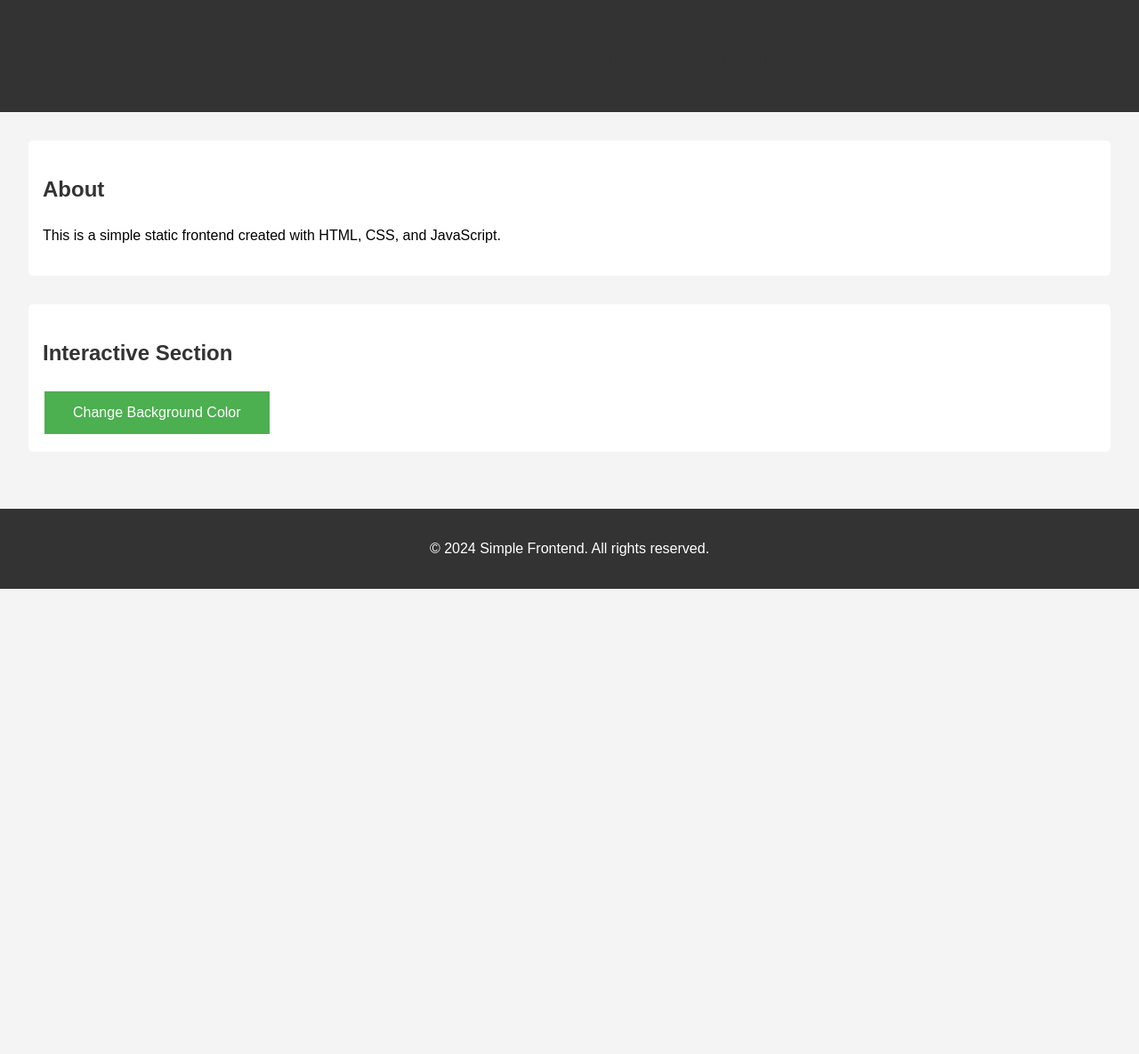
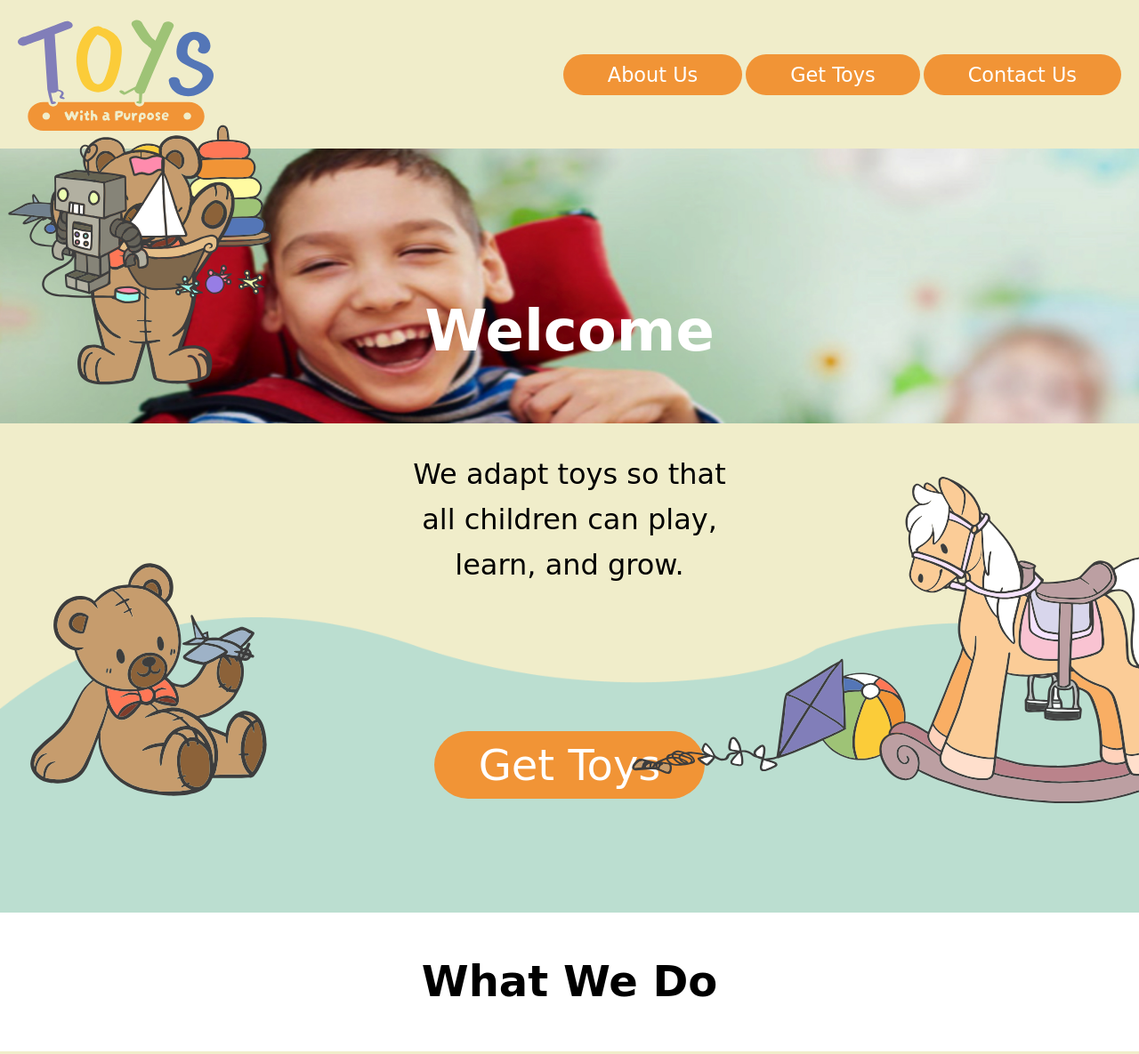
Before and after one commit to Creative-Link-for-Digital-Health/Toys-with-a-Purpose, a plain HTML site: page index.html in a window 1280 px wide. Shown: the top 1185 px of the page at 89% size. Before the commit the page ends 800 px from the top, so only its background shows below. Drawn offline with Linux system fonts and the light colour scheme; a web font is replaced by a local one.

Commit message:
add images

```diff
--- a/index.html
+++ b/index.html
@@ -3,25 +3,78 @@
 <head>
     <meta charset="UTF-8">
     <meta name="viewport" content="width=device-width, initial-scale=1.0">
-    <title>Simple Frontend</title>
-    <link rel="stylesheet" href="styles.css">
+    <title>Toys with a Purpose</title>
+    <link rel="stylesheet" href="./styles.css">
 </head>
 <body>
     <header>
-        <h1>Welcome to My Simple Frontend</h1>
+        <img class="toys-with-purpose-logo" src="./assets/toys_w_purpose_logo_color.svg" alt="Toys with a Purpose Logo">
+
+        <div class="cta-buttons">
+            <button class="cta-button">About Us</button>
+            <button class="cta-button">Get Toys</button>
+            <button class="cta-button">Contact Us</button>
+        </div>
     </header>
     <main>
-        <section id="about">
-            <h2>About</h2>
-            <p>This is a simple static frontend created with HTML, CSS, and JavaScript.</p>
+        <section id="hero">
+            <h1 class="section-title" style="font-size: 4em; color:white; padding-top: 100px;">Welcome</h2>
         </section>
-        <section id="interactive">
-            <h2>Interactive Section</h2>
-            <button id="changeColorBtn">Change Background Color</button>
+        <section id="get-toys">
+            <div id="toy-block" style="width:100%;">
+                <img id="bear-with-airplane" style="width:25vw; position: absolute; left:0px; top:10vw;" src="./assets/bear_w_airplane.svg" alt="Bear with an airplane toy">
+                <img id="ball-with-kite" style="width:25vw; position: absolute; right:20vw; top:20vw;" src="./assets/ball_w_kite.svg" alt="Ball with kite">
+                <img id="rocking-horse" style="width:25vw; position: absolute; right:0px; top:0px;" src="./assets/rockinghorse.svg" alt="Rocking horse toy">
+            </div>
+            <div class = "large-text-block">
+                <p>We adapt toys so that all children can play, learn, and grow.</p>
+            </div>
+            <div class="wave-block" style="text-align: center;">
+                <button class="cta-button" style="font-size: 3rem;  margin-top: 10vw; margin-bottom:10vw">Get Toys</button>
+            </div>
         </section>
+        <section id="what-we-do">
+            <h2 class="section-title">What We Do</h2>
+        </section>
+        <section id="toys-have-purpose">
+            <div class="small-text-block">
+                <h4>Toys Have A Purpose!</h4>
+                <p>
+                    Toys help children play. And just like magic, when children play, they learn and develop both mentally and physically.
+                    Children with disabilities cannot play with toys off the shelf which means that they cannot play, and, just as important, they can’t interact with other children as equals.
+                </p>
+            </div>
+            <div class="metrics">
+                <div class="metric">1000 A</div>
+                <div class="metric">B</div>
+                <div class="metric">C</div>
+            </div>
+            <div class="wave-block" style="text-align: center;">
+                <img id="duck-with-airplane" style="width:25vw; position: absolute; left:0px; top:10vw;" src="./assets/duck_w_airplain.svg" alt="Duck with an airplane toy.">
+                <img id="upfront-bear" style="width:25vw; position: absolute; left:0px; top:10vw;" src="./assets/upfront_bear.svg" alt="Bear lifting his arms.">
+                <img id="robot-with-toys" style="width:25vw; position: absolute; left:0px; top:10vw;" src="./assets/robot_w_toys.svg" alt="Robot with toys.">
+            </div>
+        </section>
+        <section id="contact-us">
+            <h2 class="section-title">Contact Us</h2>
+        </section>
+        <section id="get-in-touch">
+            <button class="cta-button">Get in Touch</button>
+            <div class="wave-block" style="text-align: center;">
+
+            </div>
+        </section>
+
     </main>
     <footer>
-        <p>&copy; 2024 Simple Frontend. All rights reserved.</p>
+        <img class="toys-with-purpose-logo" src="./assets/toys_w_purpose_logo_color.svg" alt="Toys with a Purpose Logo">
+        <div>
+            <p>
+                900 South Limestone, Lexington KY
+                toyswithapurpose@email
+                (859) 323-5555
+            </p>
+        </div>
     </footer>
     <script src="script.js"></script>
 </body>
--- a/script.js
+++ b/script.js
@@ -10,9 +10,4 @@ document.addEventListener('DOMContentLoaded', function() {
         }
         return color;
     }
-
-    changeColorBtn.addEventListener('click', function() {
-        const newColor = getRandomColor();
-        body.style.backgroundColor = newColor;
-    });
 });
--- a/styles.css
+++ b/styles.css
@@ -1,47 +1,174 @@
+@import url('https://fonts.googleapis.com/css2?family=Montserrat:ital,wght@0,100..900;1,100..900&family=Potta+One&display=swap');
+
+
 body {
-    font-family: Arial, sans-serif;
     line-height: 1.6;
     margin: 0;
     padding: 0;
-    background-color: #f4f4f4;
+    background-color: #F0EDCA;
 }
 
-header, footer {
-    background-color: #333;
+header {
+    background-color: #F0EDCA;
     color: #fff;
-    text-align: center;
-    padding: 1rem;
+
+    display: flex;
+    justify-content: space-between;
+    align-items: center;
+    padding: 20px;
 }
 
+header {
+    background-color: #F0EDCA;
+    color: #fff;
+
+    display: flex;
+    justify-content: space-between;
+    align-items: center;
+    padding: 20px;
+}
+
+
+.toys-with-purpose-logo {
+    width: 220px;
+    height: auto;
+}
+
+
+.cta-button {
+    background-color: #F19436;
+    color: white;
+    font-family: 'Potta One', cursive;
+    font-size: 1.4rem;
+    padding: 10px 50px;
+    border: none;
+    border-radius: 60px;
+    cursor: pointer;
+    transition: background-color 0.3s, transform 0.1s;
+}
+
+.cta-button:hover {
+    background-color: #e08629;
+}
+
+.cta-button:active {
+    transform: scale(0.92);
+}
+
+
+.section-title {
+    text-align: center;
+    font-family: 'Potta One', cursive;
+    color: black;
+
+    font-size: 3rem;
+}
+
+#hero{
+    background-image: url('./assets/kid-laughing.jpg');
+    background-size: cover;
+    background-position: center;
+    min-height: 300px;
+}
+#get-toys {
+    background-color: #F0EDCA;
+    position: relative;
+}
+
+#get-toys #toy-block {
+    position: absolute;
+}
+
+#toys-have-purpose {
+    background-color: #F0EDCA;
+}
+
+#toys-have-purpose h4 {
+    font-family: "Potta One", system-ui;
+    font-weight: 400;
+    font-style: normal;
+    font-size: 1.5rem;
+    color: #e08629;
+    margin-top: 50px;
+    margin-bottom: 1rem;
+}
+
+#toys-have-purpose p {
+    font-family: "Montserrat", sans-serif;
+    font-style: normal;
+    font-size: 1.2rem;
+    color: black;
+}
+
+#toys-have-purpose .small-text-block {
+    max-width: 60%;
+    margin-left: auto;
+    margin-right: auto;
+}
+
+#get-in-touch {
+    background-color: #F0EDCA;
+}
+
+.large-text-block {
+    font-family: 'Potta One', cursive;
+    font-size: 2rem;
+}
+
+.large-text-block p {
+    max-width: 30%;
+    margin-left: auto;
+    margin-right: auto;
+    text-align: center;
+}
+
+.wave-block {
+    background-color: #F0EDCA;
+    background-image: url('./assets/wave.png');
+    background-size:cover;
+    background-position: top;
+    min-height: 250px;
+}
+
+
+
 main {
-    padding: 2rem;
+    padding: 0;
+    background-color: #F0EDCA;
+
+    flex: 1;
+    display: flex;
+    flex-direction: column;
+    justify-content: flex-start;
 }
 
 section {
     background-color: #fff;
-    margin-bottom: 2rem;
-    padding: 1rem;
-    border-radius: 5px;
+    margin-top: 0;
+    margin-bottom: 0;
+    padding: 0;
 }
 
-h1, h2 {
-    color: #333;
+.metrics {
+    display: flex;
+    justify-content: space-around;
+    margin-top: 80px;
+    margin-bottom: 40px;
+    padding-left: 10%;
+    padding-right: 10%;
 }
 
-button {
-    background-color: #4CAF50;
-    border: none;
+.metric {
+    background-color: #e08629;
+    width: 200px;
+    height: 200px;
+    border-radius: 50%;
+    display: flex;
+    align-items: center;
+    justify-content: center;
     color: white;
-    padding: 15px 32px;
-    text-align: center;
-    text-decoration: none;
-    display: inline-block;
-    font-size: 16px;
-    margin: 4px 2px;
-    cursor: pointer;
-    transition: background-color 0.3s;
+
+    font-family: "Montserrat", sans-serif;
+    font-style: bold;
+    font-size: 2rem;
 }
-
-button:hover {
-    background-color: #45a049;
-}
```
Also changed, not shown: assets/ball_w_kite.svg (added), assets/bear_w_airplane.svg (added), assets/duck_w_airplain.svg (added), assets/kid-laughing.jpg (added), assets/robot_w_toys.svg (added), assets/rockinghorse.svg (added), assets/susan-holt-simpson-H7SCRwU1aiM-unsplash (1) 1.png (added), assets/toys_w_purpose_logo_color.svg (added), assets/upfront_bear.svg (added), assets/wave.png (added), assets/xavi-cabrera-kn-UmDZQDjM-unsplash 1.png (added), 1 other file.
